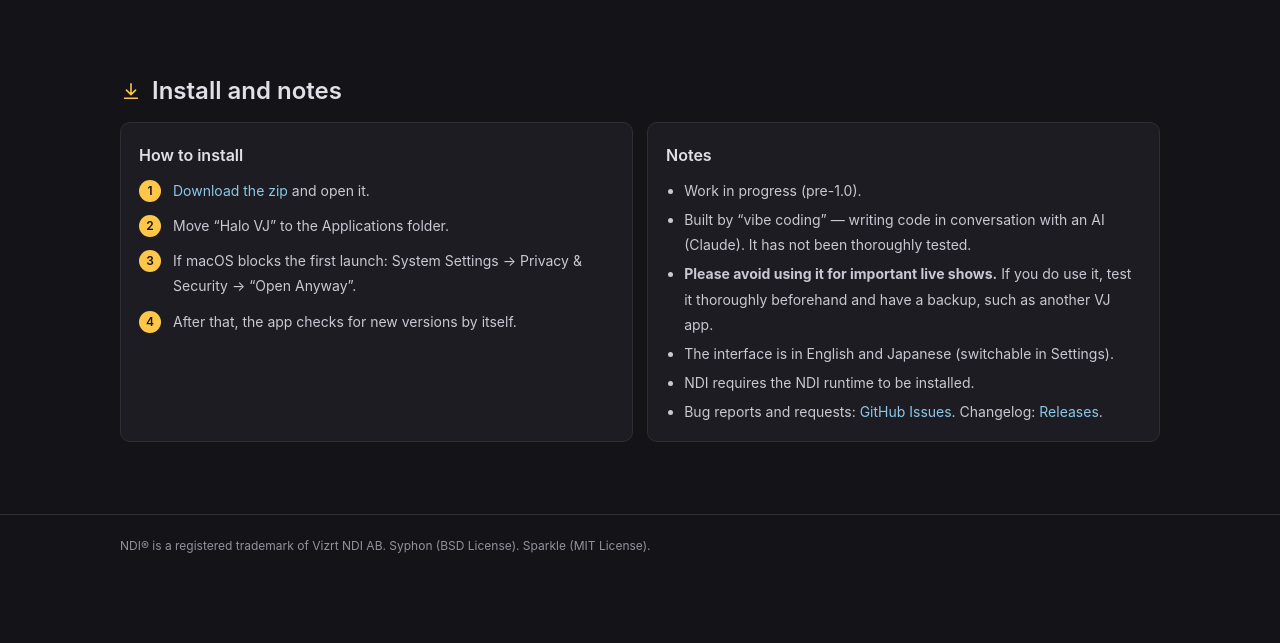
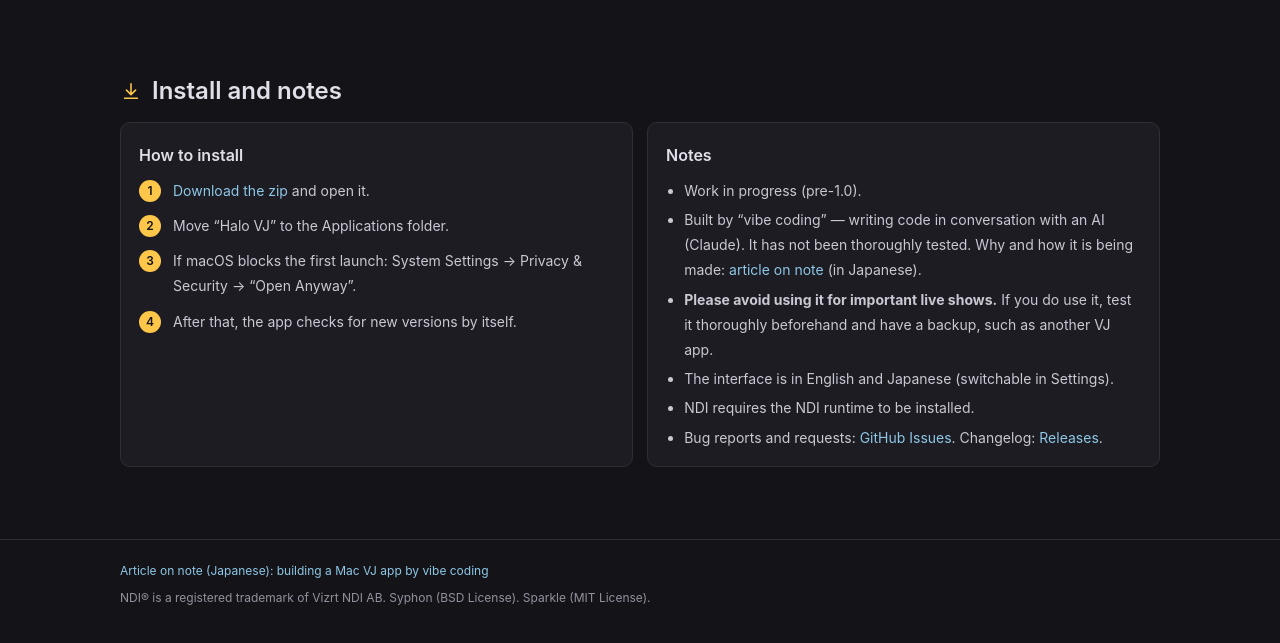
Before and after one commit to yama203/halo-vj, a plain HTML site: page site/index.html in a window 1280 px wide. Shown: the part 5920-6563 px from the top of the page. Before the commit the page ends 6516 px from the top, so only its background shows below. Drawn offline with Linux system fonts and the light colour scheme; no server answers.

Commit message:
紹介ページから note の記事へリンク
- 注意事項のバイブコーディングの項目と、ページの一番下に、note の記事へのリンク（英語の表示では日本語の記事であることを添える）

Co-Authored-By: Claude Opus 5.5 <noreply@anthropic.com>

```diff
--- a/site/index.html
+++ b/site/index.html
@@ -226,6 +226,7 @@
 
   footer { margin-top: 72px; border-top: 1px solid var(--line); padding: 20px 0 40px; color: var(--muted); font-size: 12px; }
   footer p { margin: 0; }
+  footer p + p { margin-top: 6px; }
 
   @media (max-width: 860px) {
     .cards { grid-template-columns: 1fr 1fr; }
@@ -571,7 +572,7 @@
         <h3><span lang="ja">注意事項</span><span lang="en">Notes</span></h3>
         <ul lang="ja">
           <li>開発中のソフトです（バージョン 1.0 未満）。</li>
-          <li>AI（Claude）と対話しながらコードを書く「バイブコーディング」で作っています。動作の検証は十分ではありません。</li>
+          <li>AI（Claude）と対話しながらコードを書く「バイブコーディング」で作っています。動作の検証は十分ではありません。作り始めたきっかけや作り方は <a href="https://note.com/amaterasu/n/n574db564219c">note の記事</a>に書いています。</li>
           <li><strong>大事な本番での使用は控えてください。</strong>使う場合は、必ず事前に手元で十分に試し、ほかの VJ ソフトなどの予備を用意してください。</li>
           <li>表示言語は日本語と英語に対応しています（設定で切り替え可能）。</li>
           <li>NDI を使うには、NDI ランタイムのインストールが必要です。</li>
@@ -579,7 +580,7 @@
         </ul>
         <ul lang="en">
           <li>Work in progress (pre-1.0).</li>
-          <li>Built by “vibe coding” — writing code in conversation with an AI (Claude). It has not been thoroughly tested.</li>
+          <li>Built by “vibe coding” — writing code in conversation with an AI (Claude). It has not been thoroughly tested. Why and how it is being made: <a href="https://note.com/amaterasu/n/n574db564219c">article on note</a> (in Japanese).</li>
           <li><strong>Please avoid using it for important live shows.</strong> If you do use it, test it thoroughly beforehand and have a backup, such as another VJ app.</li>
           <li>The interface is in English and Japanese (switchable in Settings).</li>
           <li>NDI requires the NDI runtime to be installed.</li>
@@ -593,6 +594,7 @@
 
 <footer>
   <div class="wrap">
+    <p><a href="https://note.com/amaterasu/n/n574db564219c"><span lang="ja">note の記事：バイブコーディングで、Mac 用の VJ ソフトを作っています</span><span lang="en">Article on note (Japanese): building a Mac VJ app by vibe coding</span></a></p>
     <p>NDI® is a registered trademark of Vizrt NDI AB. Syphon (BSD License). Sparkle (MIT License).</p>
   </div>
 </footer>
```
